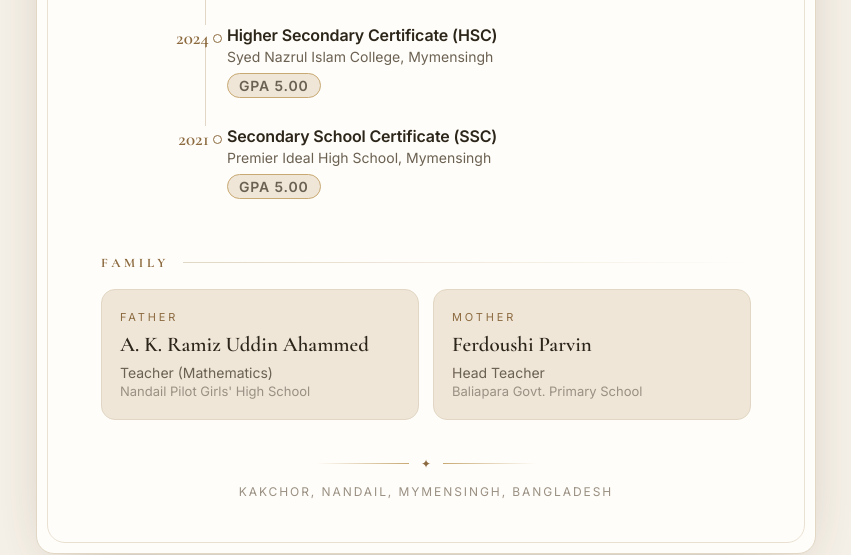
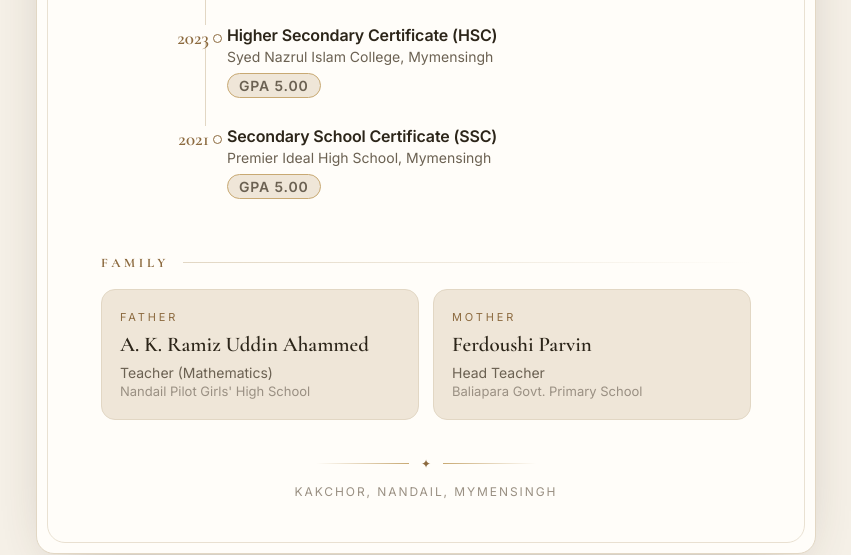
Before and after one commit to farhanfuad02/Biodata-Rinthi, a plain HTML site: page index.html in a window 1280 px wide. Shown: the part 990-1545 px from the top of the page, without its empty margins (214-1065 px from the left). Drawn offline with nearby package versions, Linux system fonts and the light colour scheme.

Commit message:
HSC year changed

```diff
--- a/index.html
+++ b/index.html
@@ -70,7 +70,7 @@
         </div>
       </li>
       <li class="tl-item">
-        <span class="tl-year">2024</span>
+        <span class="tl-year">2023</span>
         <div class="tl-body">
           <h3>Higher Secondary Certificate (HSC)</h3>
           <p>Syed Nazrul Islam College, Mymensingh</p>
@@ -110,7 +110,7 @@
     <div class="ornament" aria-hidden="true">
       <span class="line"></span><span class="dot">&#10022;</span><span class="line"></span>
     </div>
-    <p>Kakchor, Nandail, Mymensingh, Bangladesh</p>
+    <p>Kakchor, Nandail, Mymensingh</p>
   </footer>
 
 </main>
```
